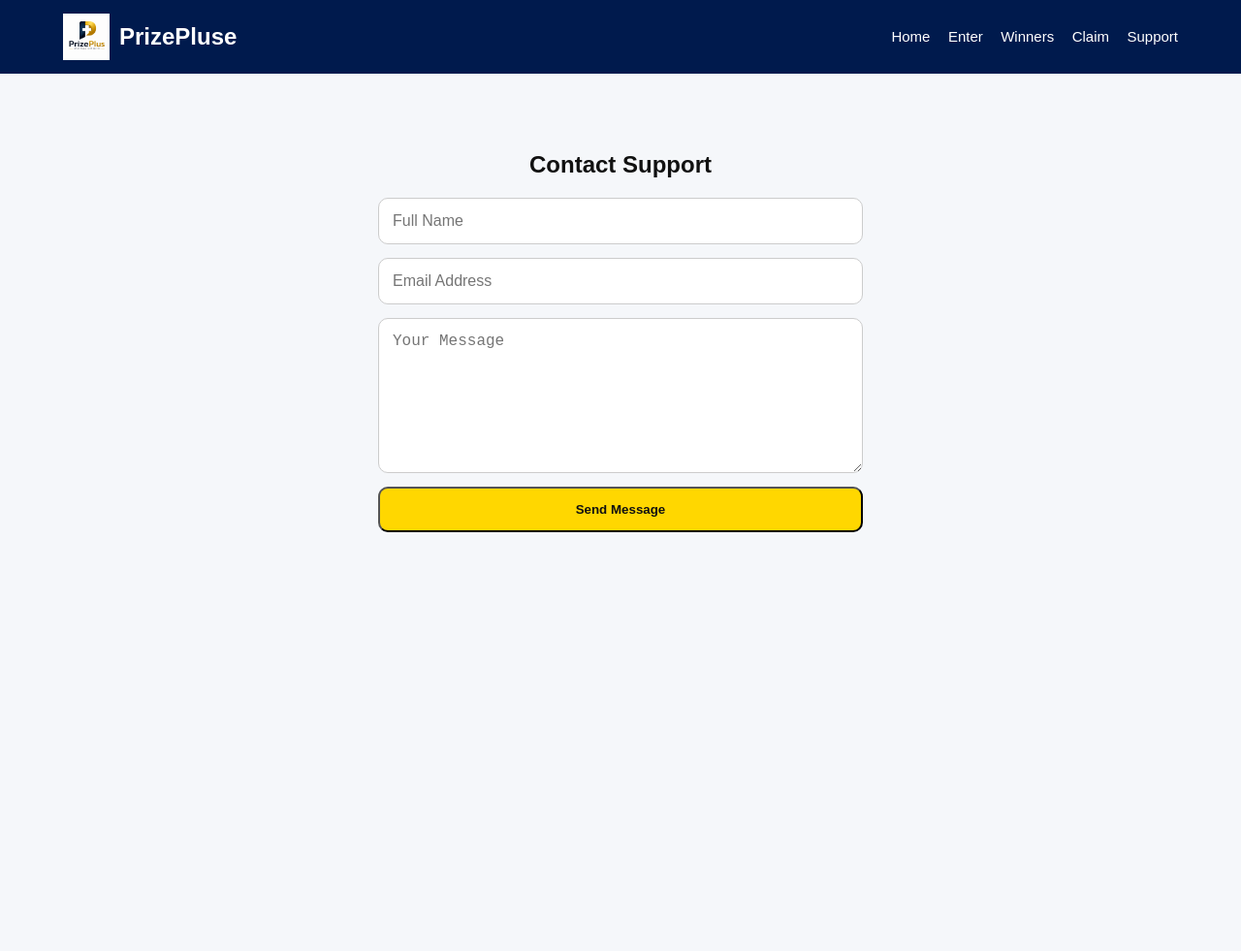
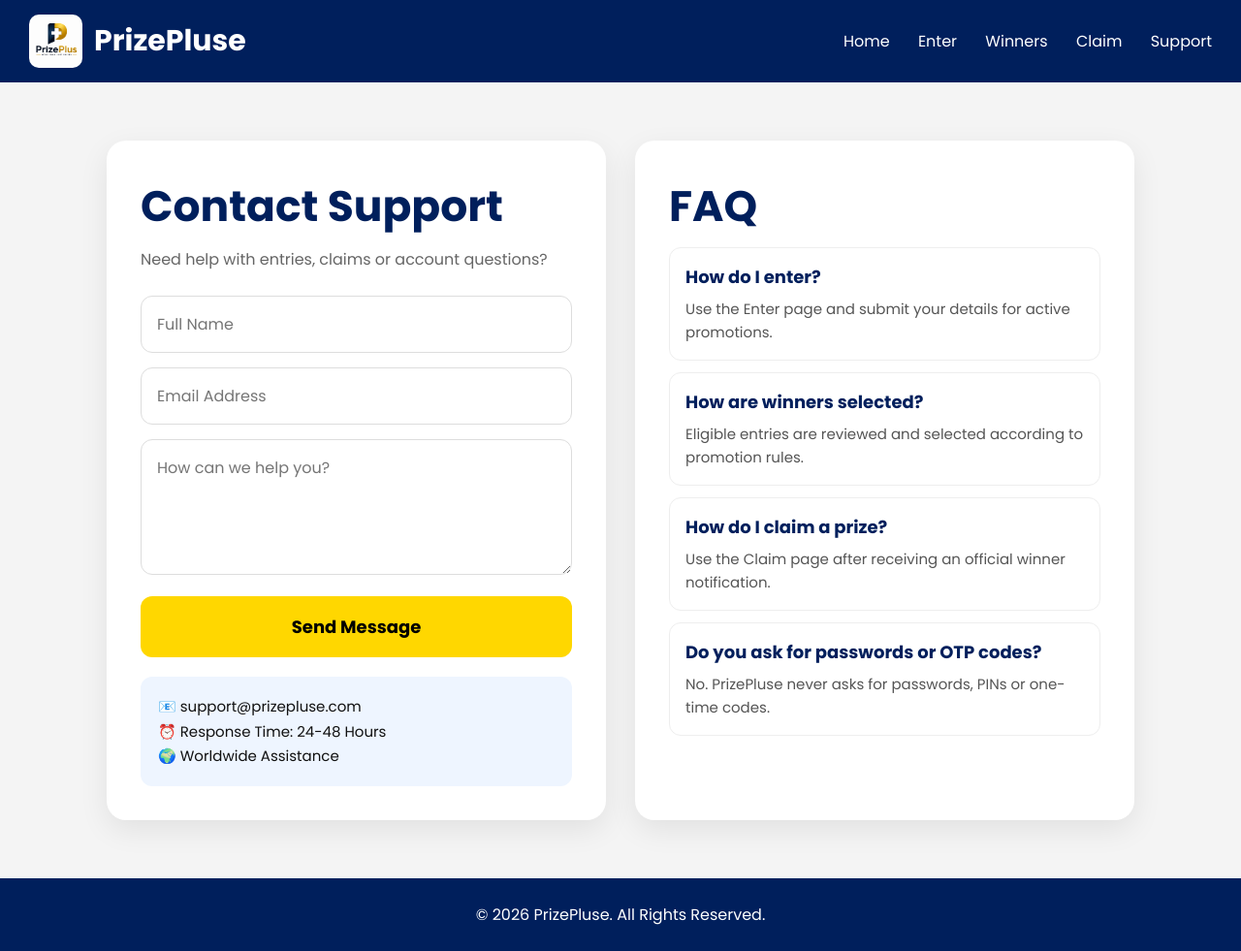
Before and after one commit to prizeplus/prizeplus-site, a plain HTML site: page contact.html in a window 1280 px wide. Shown: the whole page at 97% size. Before the commit the page ends 800 px from the top, so only its background shows below. Drawn offline with Linux system fonts and the light colour scheme.

Commit message:
Update contact.html

```diff
--- a/contact.html
+++ b/contact.html
@@ -4,13 +4,168 @@
 <meta charset="UTF-8">
 <meta name="viewport" content="width=device-width, initial-scale=1.0">
 <title>Support - PrizePluse</title>
-<link rel="stylesheet" href="style.css">
+
+<link href="https://fonts.googleapis.com/css2?family=Poppins:wght@300;400;600;700&display=swap" rel="stylesheet">
+
+<style>
+*{
+margin:0;
+padding:0;
+box-sizing:border-box;
+font-family:'Poppins',sans-serif;
+}
+
+body{
+background:#f4f4f4;
+color:#111;
+}
+
+header{
+background:#001f5c;
+padding:15px 30px;
+display:flex;
+justify-content:space-between;
+align-items:center;
+}
+
+.logo{
+display:flex;
+align-items:center;
+gap:12px;
+color:white;
+font-size:30px;
+font-weight:700;
+}
+
+.logo img{
+width:55px;
+height:55px;
+border-radius:10px;
+}
+
+nav a{
+color:white;
+text-decoration:none;
+margin-left:25px;
+font-weight:500;
+}
+
+.wrap{
+max-width:1100px;
+margin:60px auto;
+padding:0 20px;
+display:grid;
+grid-template-columns:1fr 1fr;
+gap:30px;
+}
+
+.box{
+background:white;
+padding:35px;
+border-radius:20px;
+box-shadow:0 10px 30px rgba(0,0,0,.08);
+}
+
+h1{
+font-size:44px;
+color:#001f5c;
+margin-bottom:10px;
+}
+
+.sub{
+color:#666;
+margin-bottom:25px;
+}
+
+input,textarea{
+width:100%;
+padding:16px;
+margin-bottom:15px;
+border:1px solid #ddd;
+border-radius:12px;
+font-size:16px;
+}
+
+textarea{
+min-height:140px;
+resize:vertical;
+}
+
+button{
+width:100%;
+padding:18px;
+background:#ffd700;
+border:none;
+border-radius:12px;
+font-size:18px;
+font-weight:700;
+cursor:pointer;
+transition:.3s;
+}
+
+button:hover{
+transform:translateY(-3px);
+box-shadow:0 8px 20px rgba(0,0,0,.15);
+}
+
+.faq-item{
+padding:16px;
+border:1px solid #eee;
+border-radius:12px;
+margin-bottom:12px;
+}
+
+.faq-item h3{
+font-size:18px;
+color:#001f5c;
+margin-bottom:8px;
+}
+
+.faq-item p{
+font-size:15px;
+color:#555;
+line-height:1.6;
+}
+
+.quick{
+margin-top:20px;
+background:#eef5ff;
+padding:18px;
+border-radius:12px;
+font-size:15px;
+line-height:1.7;
+}
+
+footer{
+background:#001f5c;
+color:white;
+text-align:center;
+padding:25px;
+margin-top:50px;
+}
+
+@media(max-width:900px){
+.wrap{
+grid-template-columns:1fr;
+}
+nav{
+display:none;
+}
+h1{
+font-size:34px;
+}
+}
+</style>
 </head>
+
 <body>
 
-<header class="topbar">
-<div class="container nav">
-<a href="index.html" class="brand"><img src="logo.png"><span>PrizePluse</span></a>
+<header>
+<div class="logo">
+<img src="logo.png">
+PrizePluse
+</div>
+
 <nav>
 <a href="index.html">Home</a>
 <a href="enter.html">Enter</a>
@@ -18,23 +173,58 @@
 <a href="claim.html">Claim</a>
 <a href="contact.html">Support</a>
 </nav>
-</div>
 </header>
 
-<section class="page">
-<div class="container center">
+<div class="wrap">
+
+<div class="box">
 <h1>Contact Support</h1>
+<p class="sub">Need help with entries, claims or account questions?</p>
 
-<form class="entry-form">
-<input type="text" placeholder="Full Name">
-<input type="email" placeholder="Email Address">
-<textarea placeholder="Your Message"></textarea>
-<button type="submit" class="btn gold">Send Message</button>
+<form>
+<input type="text" placeholder="Full Name" required>
+<input type="email" placeholder="Email Address" required>
+<textarea placeholder="How can we help you?" required></textarea>
+<button type="submit">Send Message</button>
 </form>
 
+<div class="quick">
+📧 support@prizepluse.com<br>
+⏰ Response Time: 24-48 Hours<br>
+🌍 Worldwide Assistance
 </div>
-</section>
+</div>
 
-<script src="script.js"></script>
+<div class="box">
+<h1>FAQ</h1>
+
+<div class="faq-item">
+<h3>How do I enter?</h3>
+<p>Use the Enter page and submit your details for active promotions.</p>
+</div>
+
+<div class="faq-item">
+<h3>How are winners selected?</h3>
+<p>Eligible entries are reviewed and selected according to promotion rules.</p>
+</div>
+
+<div class="faq-item">
+<h3>How do I claim a prize?</h3>
+<p>Use the Claim page after receiving an official winner notification.</p>
+</div>
+
+<div class="faq-item">
+<h3>Do you ask for passwords or OTP codes?</h3>
+<p>No. PrizePluse never asks for passwords, PINs or one-time codes.</p>
+</div>
+
+</div>
+
+</div>
+
+<footer>
+© 2026 PrizePluse. All Rights Reserved.
+</footer>
+
 </body>
 </html>
```
